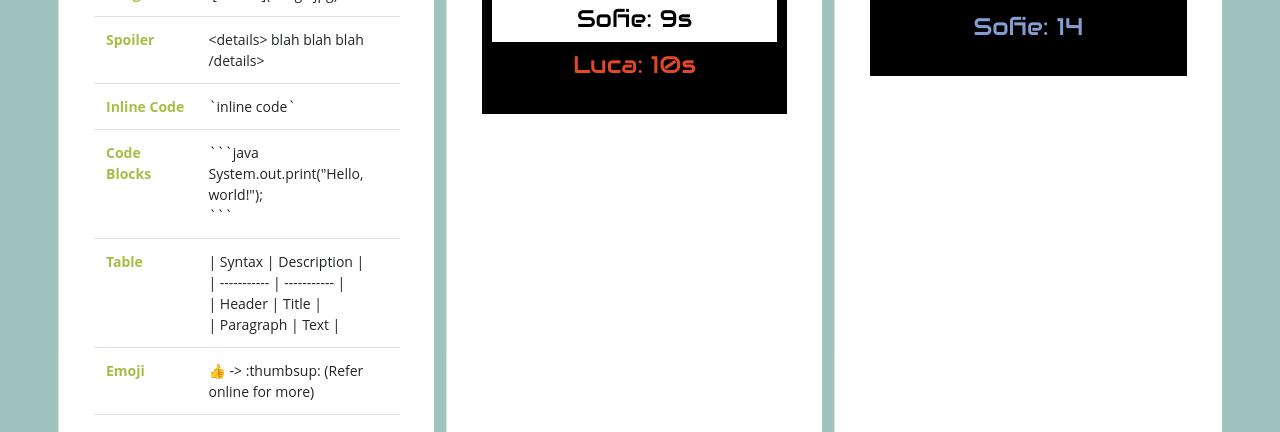
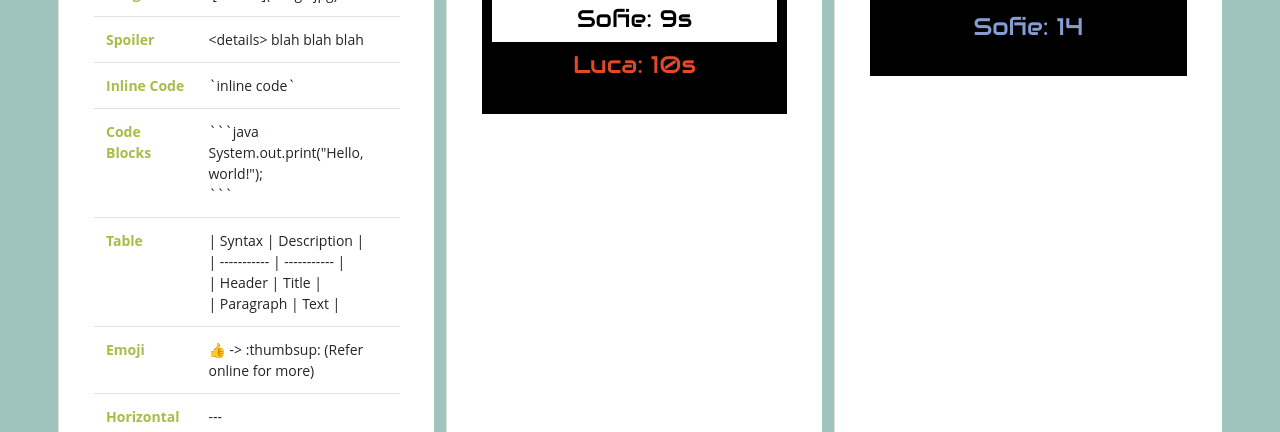
Before and after one commit to sofiepaternoster/theMarkdownGame, a plain HTML site: page index.html in a window 1280 px wide. Shown: the part 668-1100 px from the top of the page. Drawn offline with nearby package versions, Linux system fonts and the light colour scheme.

Commit message:
Update index.html

```diff
--- a/index.html
+++ b/index.html
@@ -120,7 +120,7 @@
                             </tr>
                             <tr>
                                 <td>Spoiler</td>
-                                <td>&lt;details&gt; blah blah blah /details&gt;</td>
+                                <td>&lt;details&gt; blah blah blah </details&gt</td>
                             </tr>
                             <tr>
                                 <td>Inline Code</td>
```
